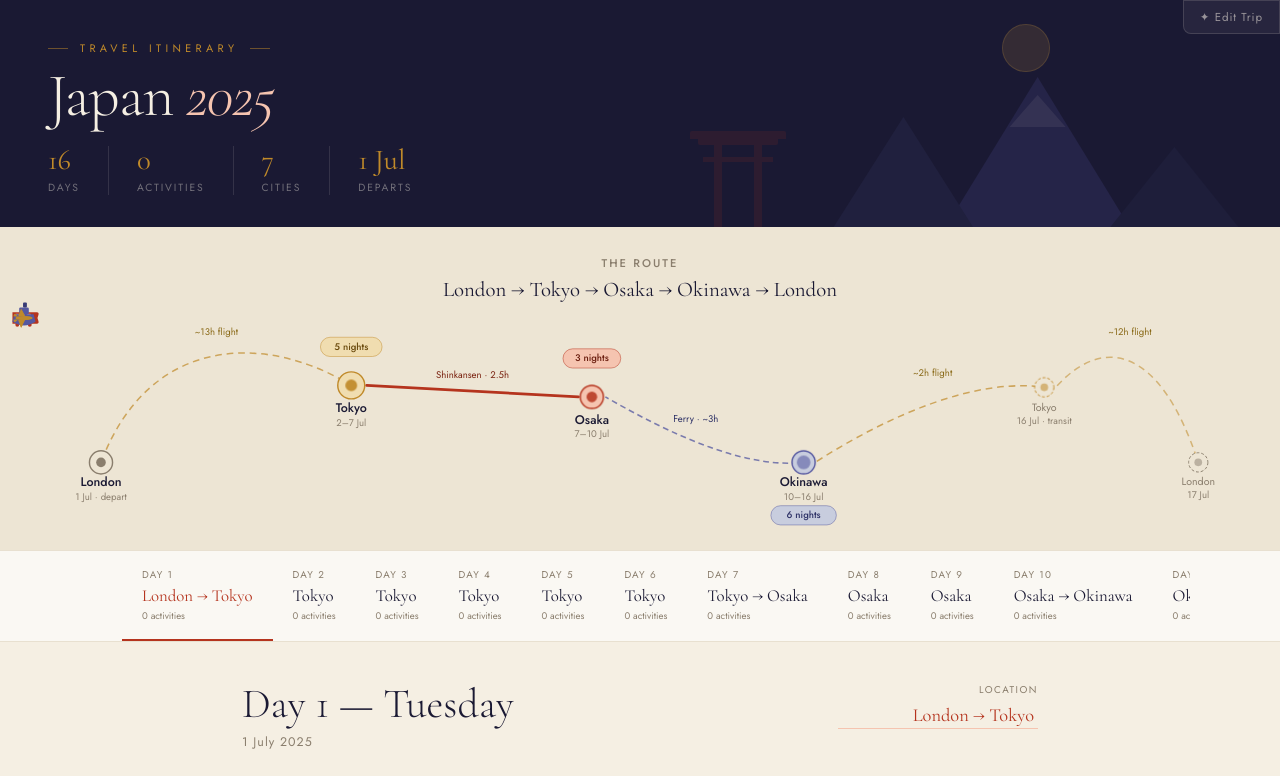
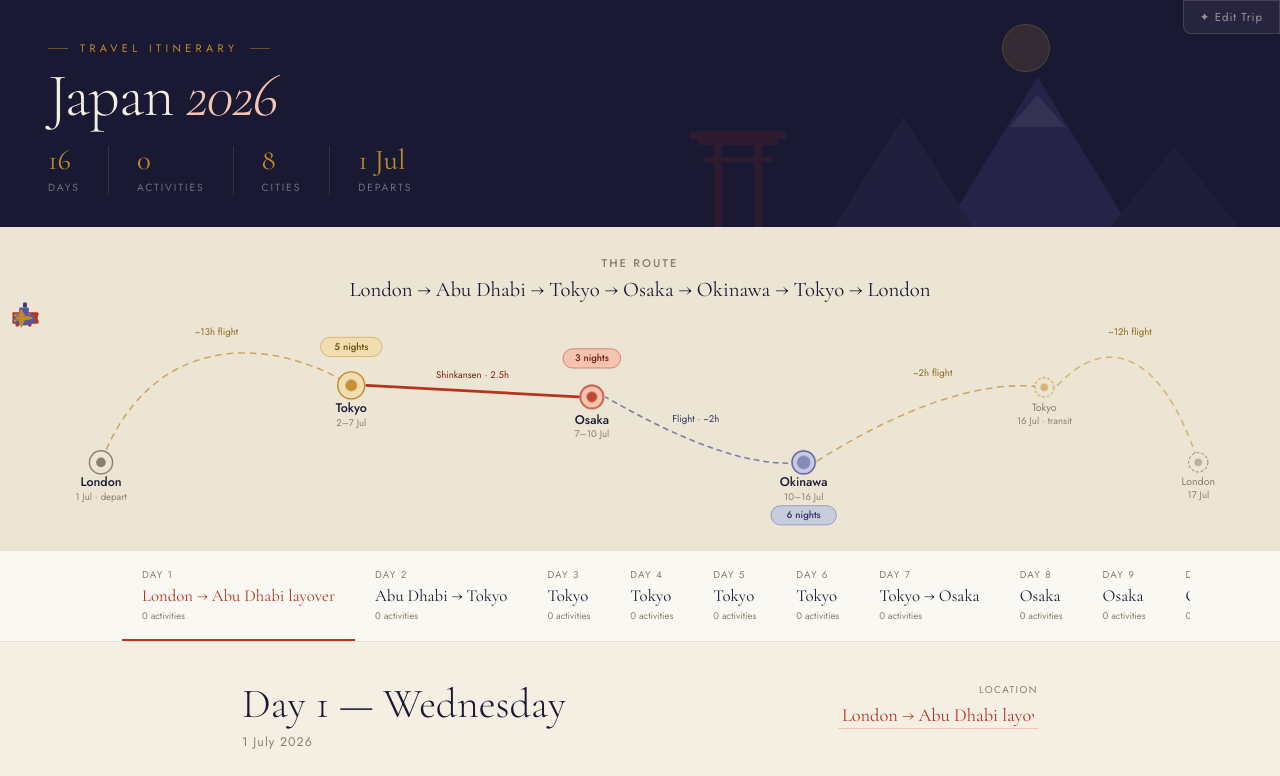
Before and after one commit to zackgenia/Japan-2026, a plain HTML site: page index.html in a window 1280 px wide. Shown: the top 776 px of the page. Drawn offline with nearby package versions, Linux system fonts and the light colour scheme.

Commit message:
Restore full planner UI and apply Japan 2026 defaults with v4 storage

```diff
--- a/index.html
+++ b/index.html
@@ -633,9 +633,9 @@ body { font-family: 'Jost', sans-serif; background: var(--paper); color: var(--i
 <section class="journey-map" aria-label="Trip route map">
   <div class="journey-map-inner">
     <div class="jm-eyebrow">The route</div>
-    <h2 class="jm-headline">London → Tokyo → Osaka → Okinawa → London</h2>
+    <h2 class="jm-headline">London → Abu Dhabi → Tokyo → Osaka → Okinawa → Tokyo → London</h2>
     <svg class="journey-map-svg" viewBox="0 0 1280 220" role="img" aria-labelledby="jm-title jm-desc">
-      <title id="jm-title">Japan 2025 journey map</title>
+      <title id="jm-title">Japan 2026 journey map</title>
       <desc id="jm-desc">Route from London depart 1 July, Tokyo 2 to 7 July (5 nights), Osaka 7 to 10 July (3 nights), Okinawa 10 to 16 July (6 nights), Tokyo transit 16 July, London arrival 17 July.</desc>
 
       <path id="jmr1" d="M80,150 C 130,18 250,15 340,70" stroke="#c08a2a" stroke-width="1.6" stroke-dasharray="7 5" fill="none" opacity="0.7" class="jm-flight-path"/>
@@ -733,7 +733,7 @@ body { font-family: 'Jost', sans-serif; background: var(--paper); color: var(--i
 
       <text class="jm-t-leg" x="200" y="18" text-anchor="middle" fill="#8a6a18">~13h flight</text>
       <text class="jm-t-leg" x="466" y="62" text-anchor="middle" fill="#7a2210">Shinkansen · 2.5h</text>
-      <text class="jm-t-leg" x="698" y="108" text-anchor="middle" fill="#2d3166">Ferry · ~3h</text>
+      <text class="jm-t-leg" x="698" y="108" text-anchor="middle" fill="#2d3166">Flight · ~2h</text>
       <text class="jm-t-leg" x="944" y="60" text-anchor="middle" fill="#8a6a18">~2h flight</text>
       <text class="jm-t-leg" x="1149" y="18" text-anchor="middle" fill="#8a6a18">~12h flight</text>
     </svg>
@@ -819,7 +819,7 @@ const CATS = [
 ];
 
 let S = {
-  tripName: 'Japan 2025',
+  tripName: 'Japan 2026',
   startDate: '',
   days: [],
   cur: 0,
@@ -828,23 +828,23 @@ let editId = null;
 let selCat = 'other';
 
 function ls() {
-  const raw = localStorage.getItem('jp-planner-v3');
+  const raw = localStorage.getItem('jp-planner-v4') || localStorage.getItem('jp-planner-v3');
   if (raw) { S = JSON.parse(raw); }
   else { initDefault(); }
 }
-function ss() { localStorage.setItem('jp-planner-v3', JSON.stringify(S)); }
+function ss() { localStorage.setItem('jp-planner-v4', JSON.stringify(S)); }
 
 function initDefault() {
-  S.startDate = '2025-07-01';
-  S.tripName = 'Japan 2025';
+  S.startDate = '2026-07-01';
+  S.tripName = 'Japan 2026';
   const cities = [
-    'London → Tokyo','Tokyo','Tokyo','Tokyo','Tokyo','Tokyo',
+    'London → Abu Dhabi layover','Abu Dhabi → Tokyo','Tokyo','Tokyo','Tokyo','Tokyo',
     'Tokyo → Osaka','Osaka','Osaka',
-    'Osaka → Okinawa','Okinawa','Okinawa','Okinawa','Okinawa','Okinawa',
-    'Okinawa → London'
+    'Osaka → Okinawa (Flight)','Okinawa','Okinawa','Okinawa','Okinawa','Okinawa',
+    'Okinawa → Tokyo transit'
   ];
   S.days = Array.from({length:16}, (_,i) => {
-    const d = new Date('2025-07-01T00:00:00'); d.setDate(d.getDate()+i);
+    const d = new Date('2026-07-01T00:00:00'); d.setDate(d.getDate()+i);
     return { id:'d'+i, date:d.toISOString().split('T')[0], city:cities[i]||'', activities:[] };
   });
 }
```
